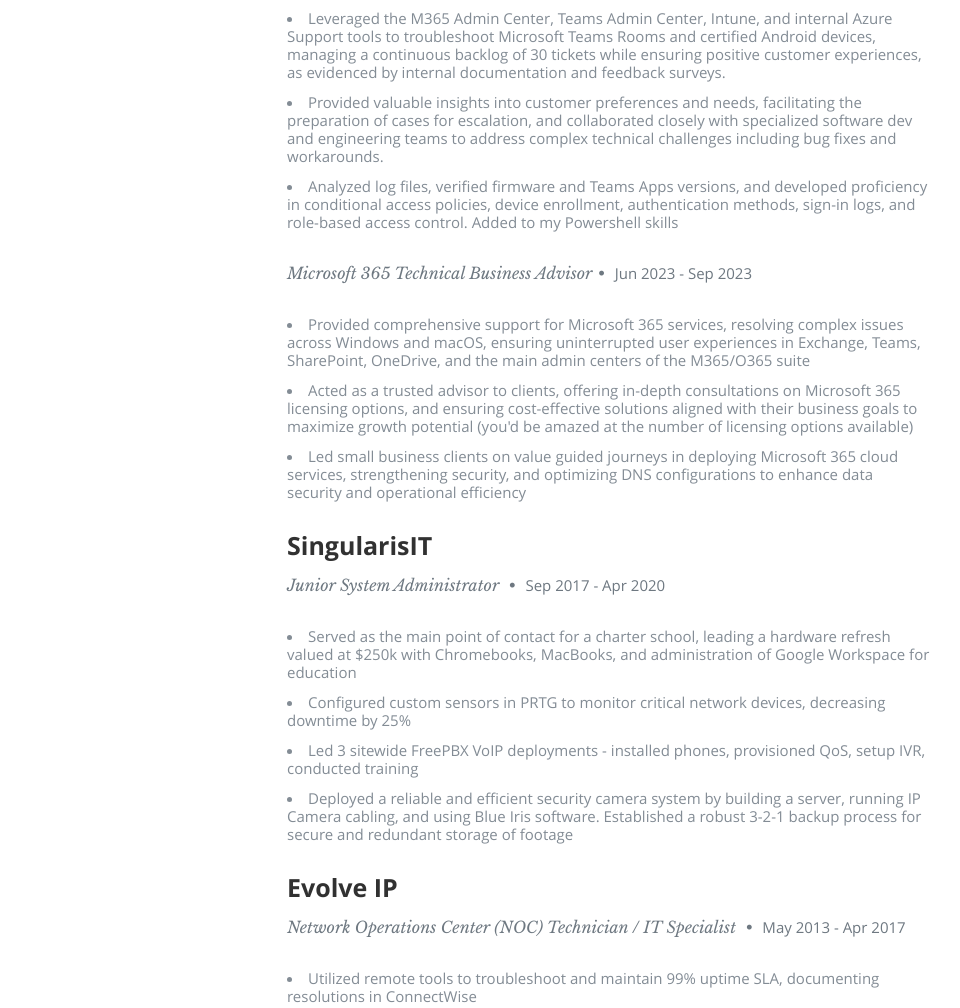
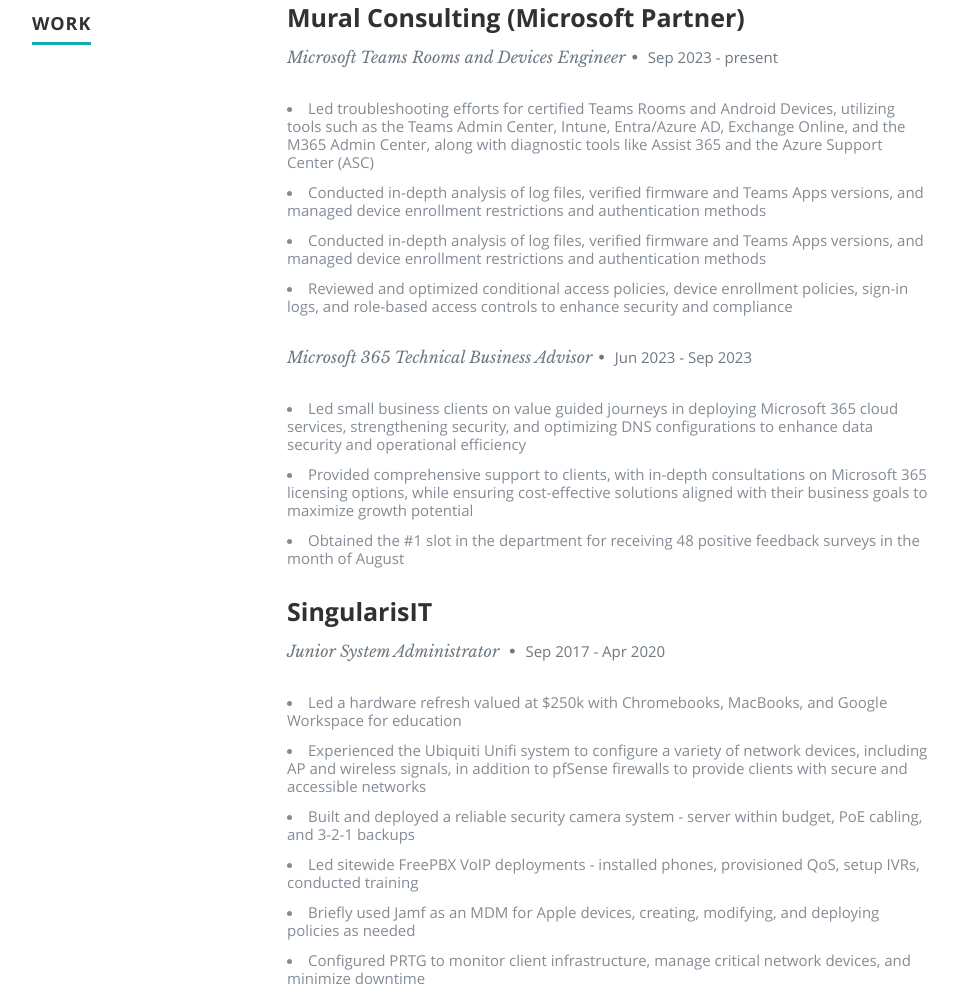
Before and after one commit to techbrett/azure_resume, a website: page frontend/index.html in a window 1280 px wide. Shown: the part 1878-2886 px from the top of the page, without its empty margins (118-1078 px from the left). Drawn offline with nearby package versions, Linux system fonts and the light colour scheme; no server answers.

Commit message:
v2 update - .html update

```diff
--- a/frontend/index.html
+++ b/frontend/index.html
@@ -102,12 +102,15 @@
          <div class="nine columns main-col">
 
             <h2>ABOUT ME</h2>
+<p>Hi, I'm Brett! I'm an IT professional and tech enthusiast who created this site out of a passion for learning about and leveraging Azure. As a frontline engineer specializing in Teams Rooms and Devices, I work with a leading Microsoft partner to deliver white glove support and gather insights. My cloud journey started in 2021, following years of experience with on-premises servers and hybrid based setups. I'm dedicated to continuously expanding my knowledge and staying ahead in today's ever-changing tech climate.</p>
 
-            <p> Hi, I'm Brett! An avid user of Azure and Microsoft 365 services. I'm currently an engineer for Teams Rooms and Devices with organization that partners with Microsoft to provide support. Since 2021 I've embarked on a journey into cloud based systems - tirelessly working to bridge knowledge gaps and stay current in today's ever changing tech climate. <br /><br /> With almost a decade of experience in the IT industry, I needed time off when the pandemic hit.  While my expertise lies in a wide range of Microsoft platforms, my enthusiasm extends to Linux-based systems as well, and how open source soluions can lead to additional with similar convenience. While my recent expertise lies in Microsoft platforms, my enthusiasm extends to Linux-based systems as well (Ubuntu, TrueNas, ProxMox, private messaging and data sharing applications, encryption, secure networks etc). <br /> When I do have free time, you'll find me playing guitar, mountain biking, and immersed in my homelab, where I run a litany of self hosted apps and fill my NAS with as much media for Plex as I can. Life is a journey, and when driven by a never-ending desire for growth and knowledge we can all continuously explore and learn, together
+<p>With almost a decade of experience in the IT industry, I took some time off during the pandemic to recharge and refocus. While my expertise lies in Microsoft platforms, my enthusiasm extends to Linux-based systems as well. Outside of work, you'll find me playing guitar, hitting mountain bike trails, or experimenting with new setups in my homelab. From new network configurations, self-hosting apps, setting up cameras or further curating an ever-growing Plex library, I'm constantly exploring new ways to innovate and learn.</p>
 
-         </br>
-      </br>
-       I built this page as part of the <span><a href="https://cloudresumechallenge.dev">Azure Resume Challenge.</a></span>
+<p>Life is a journey, and when driven by a never-ending desire for growth and knowledge, we can continuously explore and learn together.</p>
+
+</br></br>
+
+<p>I built this page as part of the <span><a href="https://cloudresumechallenge.dev">Azure Resume Challenge</a>.</span></p>
 
 
          </div> <!-- end .main-col -->
@@ -164,18 +167,20 @@
                   <h3>Mural Consulting (Microsoft Partner)</h3>
                   <p class="info">Microsoft Teams Rooms and Devices Engineer<span>&bull;</span> <em class="date">Sep 2023 - present</em></p>
                   <p>
-                  <li>Leveraged the M365 Admin Center, Teams Admin Center, Intune, and internal Azure Support tools to troubleshoot Microsoft Teams Rooms and certified Android devices, managing a continuous backlog of 30 tickets while ensuring positive customer experiences, as evidenced by internal documentation and feedback surveys.</li>
+                  <li>Led troubleshooting efforts for certified Teams Rooms and Android Devices, utilizing tools such as the Teams Admin Center, Intune, Entra/Azure AD, Exchange Online, and the M365 Admin Center, along with diagnostic tools like Assist 365 and the Azure Support Center (ASC)</li>
 
-                  <li>Provided valuable insights into customer preferences and needs, facilitating the preparation of cases for escalation, and collaborated closely with specialized software dev and engineering teams to address complex technical challenges including bug fixes and workarounds.</li>
+                  <li>Conducted in-depth analysis of log files, verified firmware and Teams Apps versions, and managed device enrollment restrictions and authentication methods</li>
 
-                  <li>Analyzed log files, verified firmware and Teams Apps versions, and developed proficiency in conditional access policies, device enrollment, authentication methods, sign-in logs, and role-based access control. Added to my Powershell skills</li></p>
+                  <li>Conducted in-depth analysis of log files, verified firmware and Teams Apps versions, and managed device enrollment restrictions and authentication methods</li>
+
+                  <li>Reviewed and optimized conditional access policies, device enrollment policies, sign-in logs, and role-based access controls to enhance security and compliance</li></p>
 
                   <p class="info">Microsoft 365 Technical Business Advisor<span>&bull;</span> <em class="date">Jun 2023 - Sep 2023</em></p>
 
                   <p>
-                  <li>Provided comprehensive support for Microsoft 365 services, resolving complex issues across Windows and macOS, ensuring uninterrupted user experiences in Exchange, Teams, SharePoint, OneDrive, and the main admin centers of the M365/O365 suite</li>
-                  <li>Acted as a trusted advisor to clients, offering in-depth consultations on Microsoft 365 licensing options, and ensuring cost-effective solutions aligned with their business goals to maximize growth potential (you'd be amazed at the number of licensing options available)</li>
                   <li>Led small business clients on value guided journeys in deploying Microsoft 365 cloud services, strengthening security, and optimizing DNS configurations to enhance data security and operational efficiency</li>
+                  <li>Provided comprehensive support to clients, with in-depth consultations on Microsoft 365 licensing options, while ensuring cost-effective solutions aligned with their business goals to maximize growth potential</li>
+                  <li>Obtained the #1 slot in the department for receiving 48 positive feedback surveys in the month of August</li>
                   </p>
 
                </div>
@@ -191,10 +196,12 @@
                   <p class="info">Junior System Administrator <span>&bull;</span> <em class="date">Sep 2017 - Apr 2020</em></p>
 
                   <p>
-                  <li>Served as the main point of contact for a charter school, leading a hardware refresh valued at $250k with Chromebooks, MacBooks, and administration of Google Workspace for education</li>
-                  <li>Configured custom sensors in PRTG to monitor critical network devices, decreasing downtime by 25%</li>
-                  <li>Led 3 sitewide FreePBX VoIP deployments - installed phones, provisioned QoS, setup IVR, conducted training</li>
-                  <li>Deployed a reliable and efficient security camera system by building a server, running IP Camera cabling, and using Blue Iris software. Established a robust 3-2-1 backup process for secure and redundant storage of footage</li>
+                  <li>Led a hardware refresh valued at $250k with Chromebooks, MacBooks, and Google Workspace for education</li>
+                  <li>Experienced the Ubiquiti Unifi system to configure a variety of network devices, including AP and wireless signals, in addition to pfSense firewalls to provide clients with secure and accessible networks</li>
+                  <li>Built and deployed a reliable security camera system - server within budget, PoE cabling, and 3-2-1 backups</li>
+                  <li>Led sitewide FreePBX VoIP deployments - installed phones, provisioned QoS, setup IVRs, conducted training</li>
+                  <li>Briefly used Jamf as an MDM for Apple devices, creating, modifying, and deploying policies as needed</li>
+                  <li>Configured PRTG to monitor client infrastructure, manage critical network devices, and minimize downtime</li>
                   </p>
 
                </div>
```
